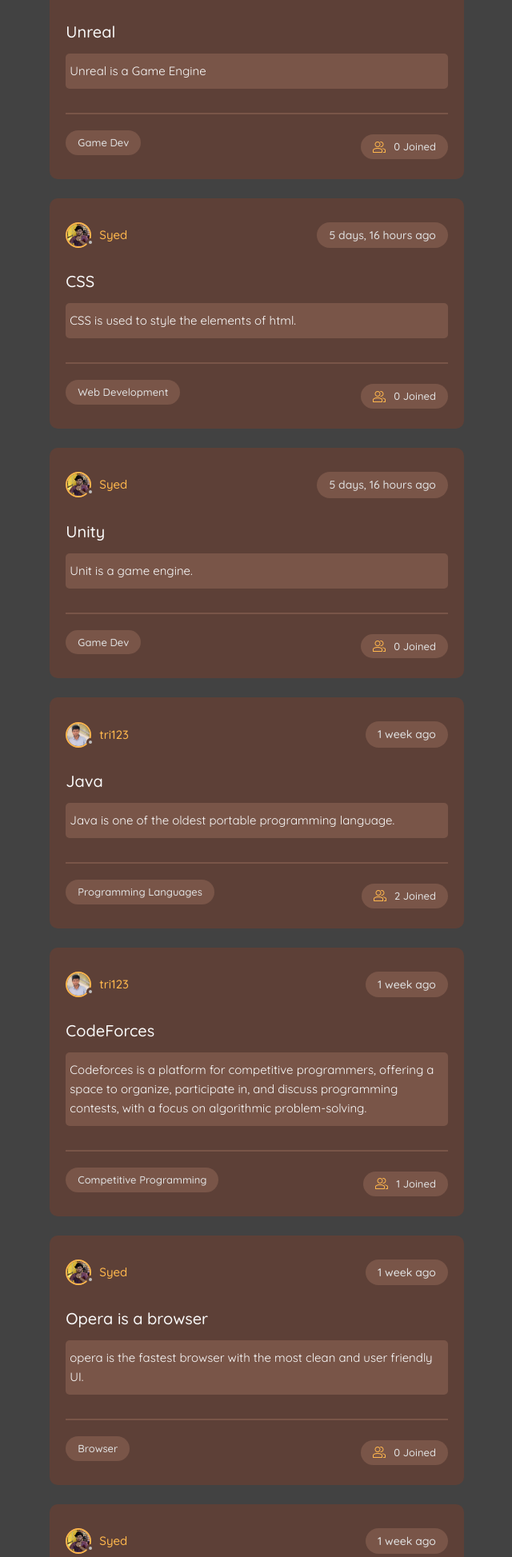
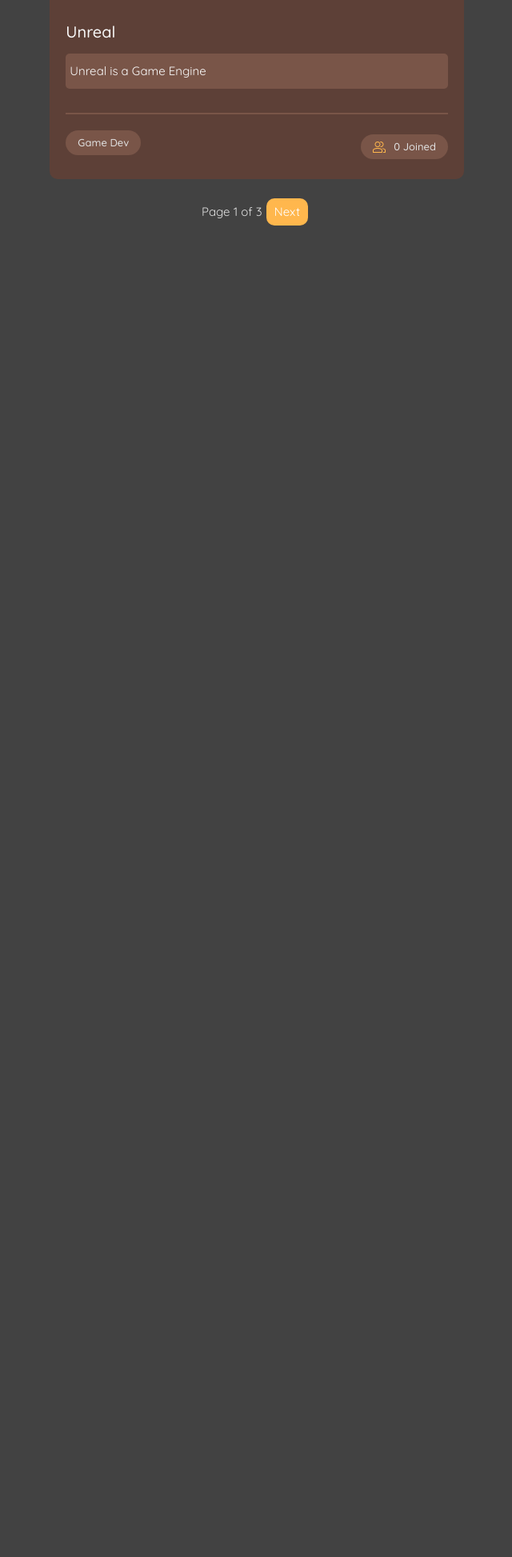
Before and after one commit to SyedYeasin-Coder/StudyRoom-Project_Django, a Django app: page / in a window 1280 px wide. Shown: the part 1566-3513 px from the top of the page at 80% size, without its empty margins (318-958 px from the left). After the commit the page ends 1848 px from the top, so only its background shows below. Run offline with Django 5.2, Linux system fonts and the light colour scheme; data comes from the database, SQL or seed files in the repository; both versions use the stored data as it was after the commit.

Commit message:
Pagination and More Styling Added

```diff
--- a/base/templates/base/Home.html
+++ b/base/templates/base/Home.html
@@ -47,7 +47,8 @@
 
         </a>
       </div>
-      {% include 'base/room_component.html' %}
+      {% include 'base/room_component.html' with rooms=rooms %}
+
     </div>
 
     <!-- Room List End -->
--- a/base/templates/base/profile.html
+++ b/base/templates/base/profile.html
@@ -100,7 +100,8 @@
             <h2>Study Rooms Hosted by {{ user.username }}</h2>
           </div>
         </div>
-        {% include 'base/room_component.html' %}
+        {% include 'base/room_component.html' with rooms=rooms %}
+
       </div>
       <!-- Room List End -->
       <!-- Topics Start -->
--- a/base/templates/base/room_component.html
+++ b/base/templates/base/room_component.html
@@ -1,31 +1,25 @@
-{% for room in rooms %}
-<div class="roomListRoom">
+<div class="room-slider">
+  {% for room in rooms %}
+  <div class="roomListRoom">
     <div class="roomListRoom__header">
       <a href="{% url 'user-profile' room.host.id %}" class="roomListRoom__author">
-        {% if request.user != room.host %}
-        <div class="avatar avatar--small inactive">
-          <img src="{{room.host.avatar.url}}" />
+        <div class="avatar avatar--small {% if request.user != room.host %}inactive{% else %}active{% endif %}">
+          <img src="{{ room.host.avatar.url }}" />
         </div>
-        {% else %}
-        <div class="avatar avatar--small active">
-          <img src="{{room.host.avatar.url}}" />
-        </div>
-        {% endif %}
-        <span>{{room.host.username}}</span>
+        <span>{{ room.host.username }}</span>
       </a>
       <div class="roomListRoom__actions">
-        <span>{{room.created | timesince}} ago</span>
+        <span>{{ room.created | timesince }} ago</span>
       </div>
     </div>
     <a href="{% url 'room' room.id %}" class="roomListRoom__content">
-      <h3>{{room.name}}</h3>
-
-      {% if room.description != "" %}
-      <p>{{room.description}}</p>
+      <h3>{{ room.name }}</h3>
+      {% if room.description %}
+      <p>{{ room.description }}</p>
       {% endif %}
     </a>
     <div class="roomListRoom__meta">
-      <p class="roomListRoom__topic">{{room.topic.name}}</p>
+      <p class="roomListRoom__topic">{{ room.topic.name }}</p>
       <a href="{% url 'room' room.id %}" class="roomListRoom__joined">
         <svg version="1.1" xmlns="http://www.w3.org/2000/svg" width="32" height="32" viewBox="0 0 32 32">
           <title>user-group</title>
@@ -42,9 +36,26 @@
             d="M12 16c3.859 0 7-3.141 7-7s-3.141-7-7-7c-3.859 0-7 3.141-7 7s3.141 7 7 7zM12 4c2.757 0 5 2.243 5 5s-2.243 5-5 5-5-2.243-5-5c0-2.757 2.243-5 5-5z"
           ></path>
         </svg>
-        {{room.participants.all.count}} Joined
+        {{ room.participants.all.count }} Joined
       </a>
-
     </div>
   </div>
-{% endfor %}
+  {% empty %}
+  <p>No rooms available.</p>
+  {% endfor %}
+</div>
+
+<!-- Pagination Controls -->
+{% if rooms.has_other_pages %}
+<div class="pagination">
+  {% if rooms.has_previous %}
+  <button onclick="changePage({{ rooms.previous_page_number }})">Previous</button>
+  {% endif %}
+
+  <span>Page {{ rooms.number }} of {{ rooms.paginator.num_pages }}</span>
+
+  {% if rooms.has_next %}
+  <button onclick="changePage({{ rooms.next_page_number }})">Next</button>
+  {% endif %}
+</div>
+{% endif %}
--- a/base/views.py
+++ b/base/views.py
@@ -1,4 +1,5 @@
 import json
+from django.core.paginator import Paginator
 from django.shortcuts import render, redirect, get_object_or_404
 from django.http import HttpResponse
 from django.contrib.auth.decorators import login_required
@@ -82,23 +83,45 @@
 
 def userProfile(request, pk):
     user = User.objects.get(id=pk)
-    rooms = user.room_set.all()
+    rooms = user.room_set.all().order_by('-created')
+
+    paginator = Paginator(rooms, 5)  # 5 rooms per page
+    page_number = request.GET.get("page")
+    page_obj = paginator.get_page(page_number)
+
     messages = user.message_set.all()
     topics = Topic.objects.all()[:4]
-    return render(request, 'base/profile.html', {'user' : user, 'rooms' : rooms, 'messages' : messages, 'topics' : topics})
+
+    return render(request, 'base/profile.html', {
+        'user': user,
+        'rooms': page_obj,  # Pass paginated rooms
+        'messages': messages,
+        'topics': topics
+    })
 
 def home(request):
-    q = request.GET.get('q') if request.GET.get('q') != None else ''
+    q = request.GET.get('q', '')
     rooms = Room.objects.filter(
         Q(topic__name__icontains=q) |
         Q(host__username__icontains=q) |
         Q(name__icontains=q) |
         Q(description__icontains=q)
-        )
+    ).order_by('-created')
+
+    paginator = Paginator(rooms, 5)  # 5 rooms per page
+    page_number = request.GET.get("page")
+    page_obj = paginator.get_page(page_number)
+
     topics = Topic.objects.all()
     room_count = rooms.count()
     messages = Message.objects.filter(Q(room__topic__name__icontains=q))[:5]
-    return render(request, 'base/Home.html', {"rooms" : rooms, "topics" : topics, "room_count" : room_count, "messages": messages})
+
+    return render(request, 'base/Home.html', {
+        "rooms": page_obj,  # Pass paginated rooms
+        "topics": topics,
+        "room_count": room_count,
+        "messages": messages
+    })
 
 def room(request, pk):
     room = Room.objects.get(id=pk)
@@ -213,6 +236,15 @@
 
     return JsonResponse({"success": False, "error": "Invalid request"}, status=405)
 
+def room_list(request):
+    rooms = Room.objects.all()  # Fetch all rooms
+    paginator = Paginator(rooms, 5)  # Show 5 rooms per page
+
+    page_number = request.GET.get("page")  # Get the page number from URL
+    page_obj = paginator.get_page(page_number)  # Get rooms for the current page
+
+    return render(request, "room_component.html", {"page_obj": page_obj})
+
 #! Mobile Menu
 def topicsPage(request):
     q = request.GET.get('q') if request.GET.get('q') != None else ''
--- a/static/js/script.js
+++ b/static/js/script.js
@@ -455,3 +455,19 @@
     }
   });
 };
+
+function changePage(pageNumber) {
+  fetch(`?page=${pageNumber}`)
+    .then((response) => response.text())
+    .then((html) => {
+      let parser = new DOMParser();
+      let doc = parser.parseFromString(html, "text/html");
+
+      // Replace room list
+      document.querySelector(".room-slider").innerHTML = doc.querySelector(".room-slider").innerHTML;
+
+      // Replace pagination buttons
+      document.querySelector(".pagination").innerHTML = doc.querySelector(".pagination").innerHTML;
+    })
+    .catch((error) => console.error("Error fetching page:", error));
+}
--- a/static/styles/style.css
+++ b/static/styles/style.css
@@ -1918,3 +1918,23 @@
   transform : translateY(-5px);
     box-shadow: 0 2px 20px 0px var(--color-main);
 }
+
+.pagination {
+  display: flex;
+  justify-content: center;
+  align-items: center;
+  margin: 2rem 0;
+}
+.pagination button {
+  padding: 5px 10px;
+  margin: 0 5px;
+  border: none;
+  border-radius: 1rem;
+  background-color: var(--color-main);
+  color: white;
+  cursor: pointer;
+  transition:  all 0.4s ease-in-out;
+}
+.pagination button:hover {
+  background-color: var(--color-success);
+}
```
Also changed, not shown: db.sqlite3.
